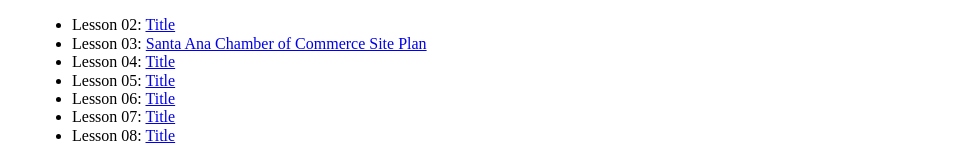
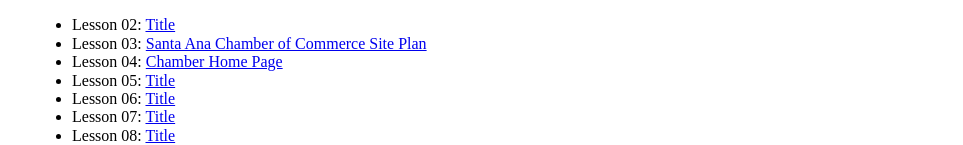
Before and after one commit to itsyecenia/wdd230, a plain HTML site: page index.html in a window 1280 px wide. Shown: the part 298-443 px from the top of the page, without its empty margins (158-1121 px from the left). Drawn offline with Linux system fonts and the light colour scheme.

Commit message:
Update Portal Page

```diff
--- a/index.html
+++ b/index.html
@@ -23,7 +23,7 @@
         <ul>
             <li>Lesson 02: <a href="Title">Title</a></li>
             <li>Lesson 03: <a href="Lesson03">Santa Ana Chamber of Commerce Site Plan</a></li>
-            <li>Lesson 04: <a href="Title">Title</a></li>
+            <li>Lesson 04: <a href="chamber">Chamber Home Page</a></li>
             <li>Lesson 05: <a href="Title">Title</a></li>
             <li>Lesson 06: <a href="Title">Title</a></li>
             <li>Lesson 07: <a href="Title">Title</a></li>
```
